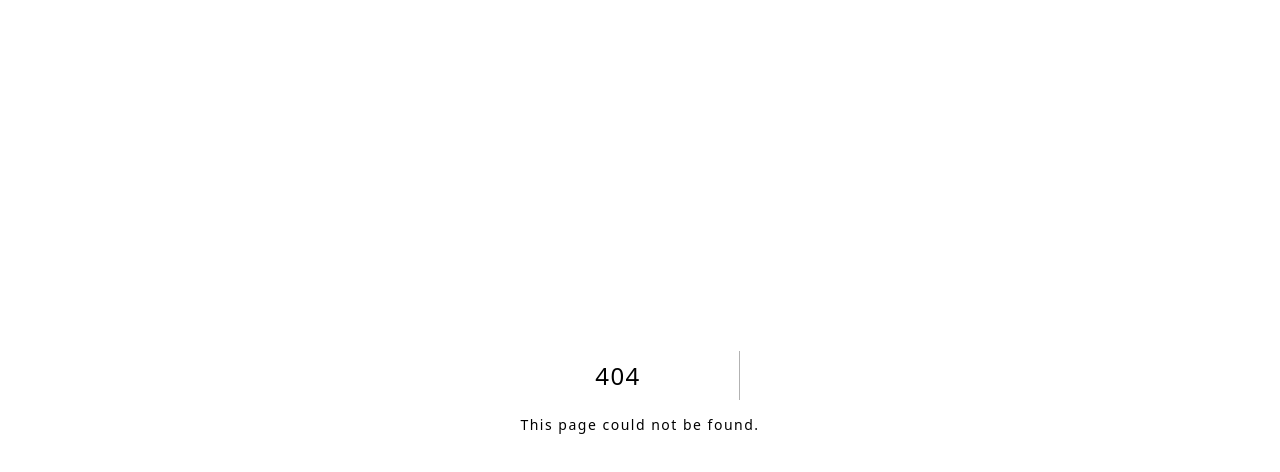
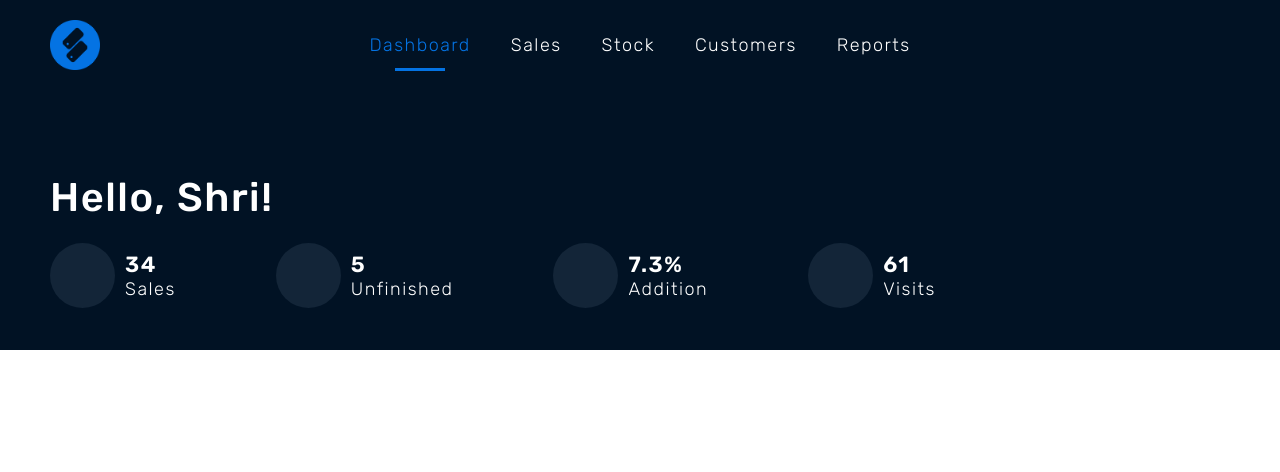
Before and after one commit to EdsonnOliveira/shricell, a Next.js app: page /dashboard in a window 1280 px wide. Before the commit this address had no page. Shown: the top 472 px of the page. Built offline with nearby package versions, Linux system fonts and the light colour scheme.

Commit message:
New Page Dashboard

```diff
--- /dev/null
+++ b/src/pages/dashboard/index.tsx
@@ -0,0 +1,12 @@
+import React from "react";
+
+import View from "./view";
+
+const Dashboard: React.FC = ({
+}) => {
+    return (
+        <View />
+    )
+}
+
+export default Dashboard;
--- /dev/null
+++ b/src/pages/dashboard/models.tsx
@@ -0,0 +1,3 @@
+export interface ViewProps {
+
+}
--- /dev/null
+++ b/src/pages/dashboard/view.tsx
@@ -0,0 +1,18 @@
+import React from "react";
+import Head from "next/head";
+
+import Header from "@atomic/organisms/header";
+
+import { ViewProps } from "./models";
+
+const View: React.FC<ViewProps> = ({
+}) => (
+    <>
+        <Head>
+            <title>Dashboard - ShriCell</title>
+        </Head>
+        <Header />
+    </>
+)
+
+export default View;
```
